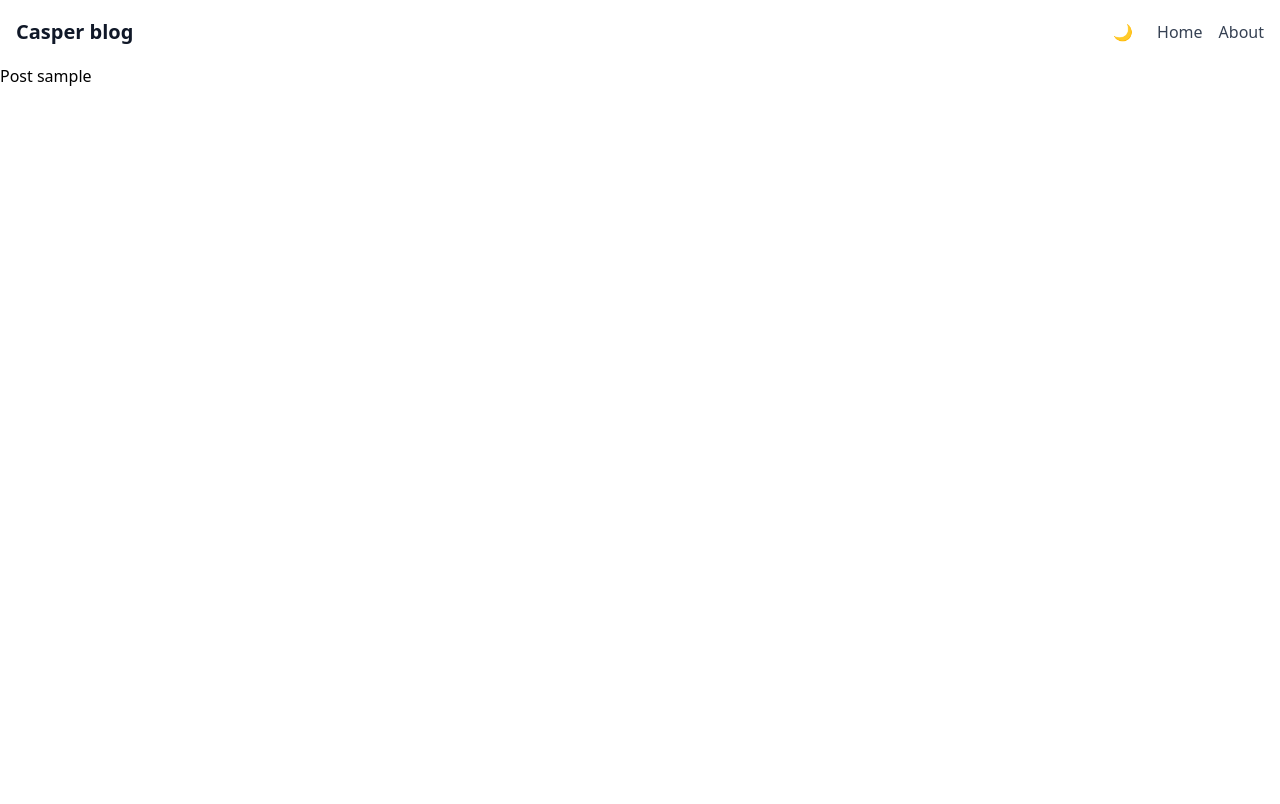
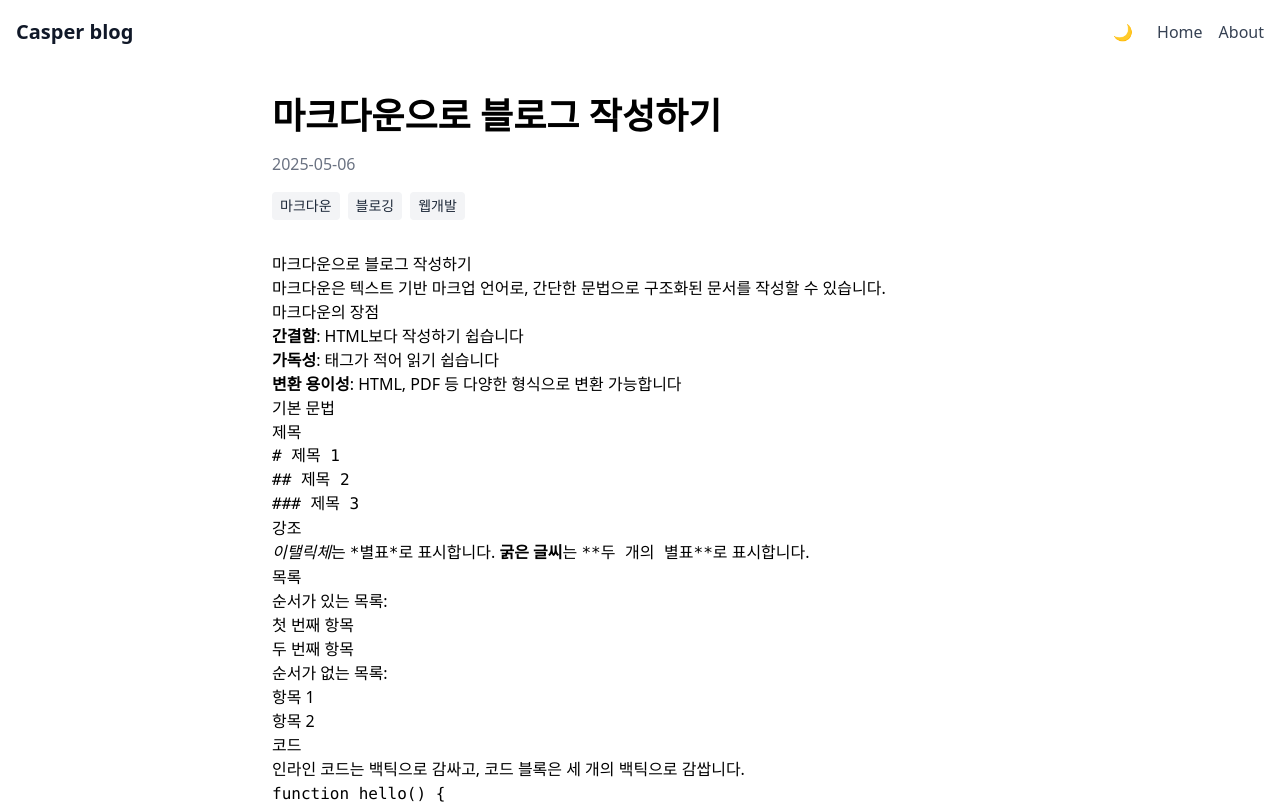
Before and after one commit to 7loro/7loro.github.io, a Next.js app: page /posts/sample-markdown-post in a window 1280 px wide. Shown: the top 804 px of the page. Built offline with nearby package versions, Linux system fonts and the light colour scheme.

Commit message:
Add PostDetail

```diff
--- a/src/app/posts/[id]/page.tsx
+++ b/src/app/posts/[id]/page.tsx
@@ -1,7 +1,25 @@
-export default function Post() {
-  return (
-    <>
-    Post sample
-    </>
-  );
+import { getAllPosts } from '@/lib/posts';
+import PostDetail from '@/components/PostDetail';
+import { notFound } from 'next/navigation';
+
+// 정적 페이지 생성을 위한 경로 파라미터 정의
+export async function generateStaticParams() {
+  const posts = getAllPosts();
+  return posts.map((post) => ({
+    id: post.id,
+  }));
 }
+
+export default function PostPage({ params }: { params: { id: string } }) {
+  const { id } = params;
+
+  // 존재하는 포스트인지 확인
+  const posts = getAllPosts();
+  const post = posts.find(p => p.id === id);
+
+  if (!post) {
+    return notFound();
+  }
+
+  return <PostDetail id={id} />;
+}
--- /dev/null
+++ b/src/components/PostDetail.tsx
@@ -0,0 +1,37 @@
+import fs from 'fs';
+import path from 'path';
+import matter from 'gray-matter';
+import { MDXRemote } from 'next-mdx-remote/rsc';
+
+interface PostDetailProps {
+    id: string;
+}
+
+export default function PostDetail({ id }: PostDetailProps) {
+    // 마크다운 파일 읽기
+    const fullPath = path.join(process.cwd(), 'src/posts', `${id}.md`);
+    const fileContents = fs.readFileSync(fullPath, 'utf8');
+
+    // 메타데이터와 콘텐츠 분리
+    const { data, content } = matter(fileContents);
+    const { title, date, tags } = data;
+
+    return (
+        <div className="container mx-auto px-4 py-8 max-w-3xl">
+            <h1 className="text-4xl font-bold mb-4">{title}</h1>
+            <div className="text-gray-500 mb-4">{date}</div>
+
+            <div className="flex gap-2 mb-8">
+                {tags && tags.map((tag: string) => (
+                    <span key={tag} className="bg-gray-100 text-gray-800 text-sm px-2 py-1 rounded">
+                        {tag}
+                    </span>
+                ))}
+            </div>
+
+            <div className="prose prose-lg max-w-none dark:prose-invert">
+                <MDXRemote source={content} />
+            </div>
+        </div>
+    );
+}
```
